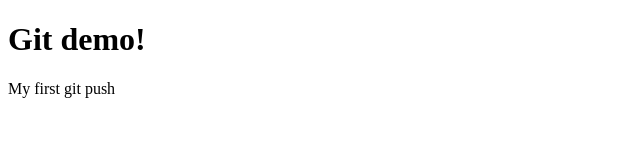
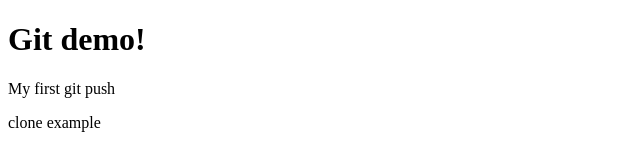
Before and after one commit to tlvines86/new-repo, a plain HTML site: page index.html in a window 1280 px wide. Shown: the whole page, without its empty margins (0-640 px from the left). Drawn offline with Linux system fonts and the light colour scheme.

Commit message:
.gitignore

```diff
--- a/index.html
+++ b/index.html
@@ -8,5 +8,6 @@
   <body>
     <h1>Git demo!</h1>
     <p>My first git push</p>
+    <p>clone example</p>
   </body>
 </html>
```
Also changed, not shown: 1 other file.
